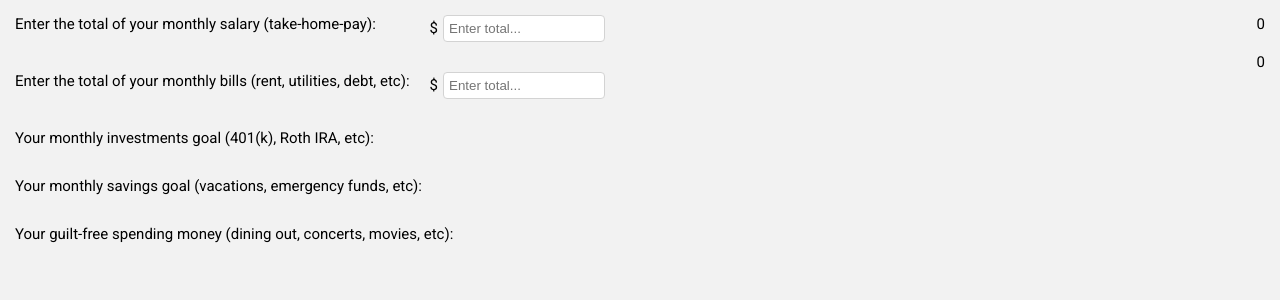
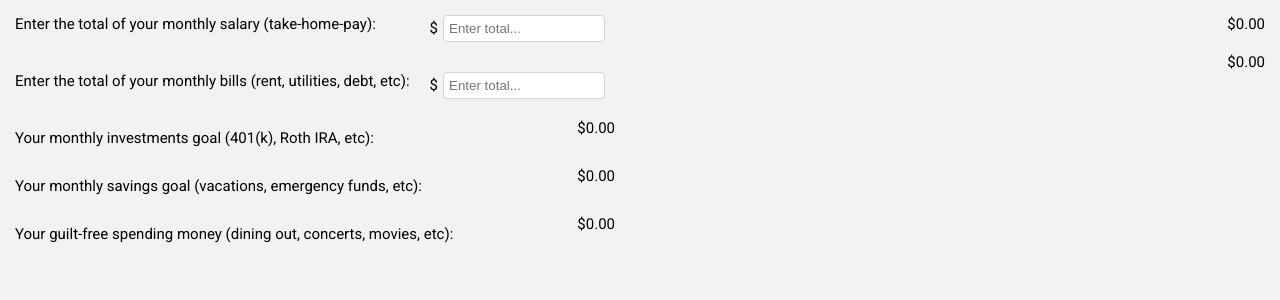
Before and after one commit to megdadkins7/teach-rich, a React (Create React App) app: page / in a window 1280 px wide. Shown: the top 300 px of the page. Built offline with nearby package versions, Linux system fonts and the light colour scheme.

Commit message:
display and decimal logic for investments, savings, spending working, need to figure out salary and fixed

```diff
--- a/src/components/FixedCostsCard.js
+++ b/src/components/FixedCostsCard.js
@@ -1,7 +1,5 @@
 import React from 'react'
 import styled from 'styled-components'
-
-import { numToCurrency } from '../data'
 
 const StyledFixedCostsCard = styled.div`
   margin: 10px;
@@ -11,7 +9,7 @@ const StyledFixedCostsCard = styled.div`
 function FixedCostsCard({ fixed }) {
   return (
     <StyledFixedCostsCard>
-      <div className='FixedWrapper'>{fixed}</div>
+      <div className='FixedWrapper'>${fixed}.00</div>
     </StyledFixedCostsCard>
   )
 }
--- a/src/components/GuiltFree.js
+++ b/src/components/GuiltFree.js
@@ -8,6 +8,7 @@ function GuiltFree({ salary, fixed, investments, savings, spending, getSpending}
       <span className='Info'>Your guilt-free spending money (dining out, concerts, movies, etc):</span>
       <div className='DollarWrapper'>
         <span className='Dollar'>{getSpending(salary, fixed, investments, savings, spending)}</span>
+        <span>${spending.toFixed(2)}</span>
       </div>
     </StyledInfoInput>
   )
--- a/src/components/Investments.js
+++ b/src/components/Investments.js
@@ -9,6 +9,7 @@ function Investments({ salary, fixed, investments, getInvestments}) {
       <span className='Info'>Your monthly investments goal (401(k), Roth IRA, etc):</span>
       <div className='DollarWrapper'>
         <span className='Dollar'>{getInvestments(salary, fixed, investments)}</span>
+        <span>${investments.toFixed(2)}</span>
       </div>
     </StyledInfoInput>
   )
--- a/src/components/SalaryCard.js
+++ b/src/components/SalaryCard.js
@@ -1,7 +1,5 @@
 import React from 'react'
 import styled from 'styled-components'
-
-import { numToCurrency } from '../data'
 
 const StyledSalaryCard = styled.div`
   margin: 10px;
@@ -11,7 +9,7 @@ const StyledSalaryCard = styled.div`
 function SalaryCard({ salary }) {
   return (
     <StyledSalaryCard>
-      <div className='SalaryWrapper'>{salary}</div>
+      <div className='SalaryWrapper'>${salary}.00</div>
     </StyledSalaryCard>
   )
 }
--- a/src/components/SavingsGoals.js
+++ b/src/components/SavingsGoals.js
@@ -1,6 +1,4 @@
 import React from 'react'
-
-import { numToCurrency } from '../data'
 
 import { StyledInfoInput } from '../styles/InfoInput'
 
@@ -10,6 +8,7 @@ function SavingsGoals({ salary, fixed, investments, savings, getSavings}) {
       <span className='Info'>Your monthly savings goal (vacations, emergency funds, etc):</span>
       <div className='DollarWrapper'>
         <span className='Dollar'>{getSavings(salary, fixed, investments, savings)}</span>
+        <span>${savings.toFixed(2)}</span>
       </div>
     </StyledInfoInput>
   )
```
